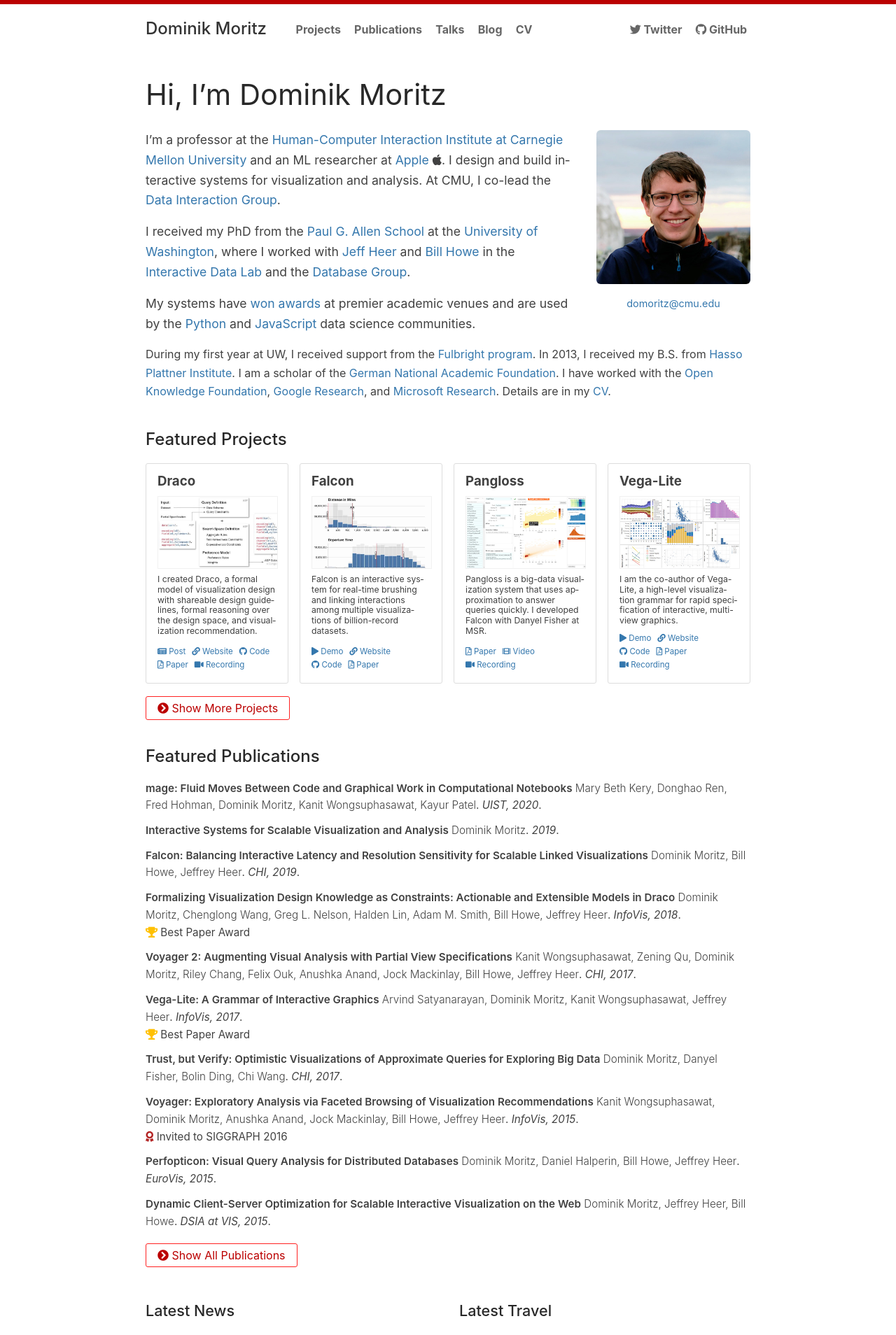
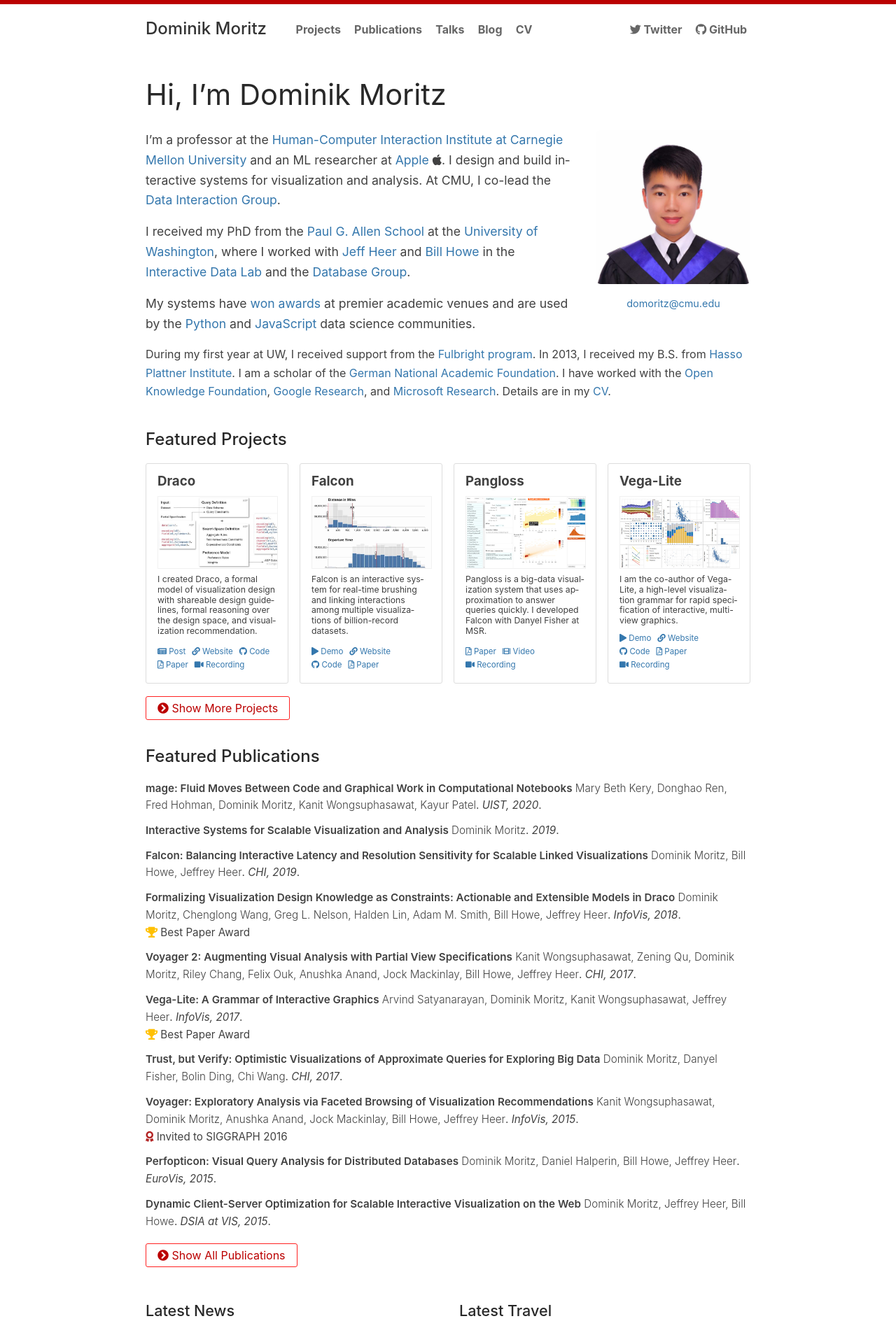
Before and after one commit to Shih-Ming/mypage, a Jekyll site: the page built from index.md, in a window 1280 px wide. Shown: the top 1908 px of the page at 70% size. Built offline with Jekyll 4.4.1, drawn with Linux system fonts in a browser that asks for light colours.

Commit message:
change the path of IMG

```diff
--- a/index.md
+++ b/index.md
@@ -20,7 +20,7 @@ My systems have [won](https://vega.github.io/vega-lite/) [awards](https://uwdata
 <picture>
   <!-- <source srcset='/images/dominik_berlin.webp' type='image/webp' /> -->
   <img
-    src='/images/dominik_berlin.jpg'
+    src= '/mypage/images/ShihMing.jpg'
     alt='Dominik Moritz'>
 </picture>
 
```
